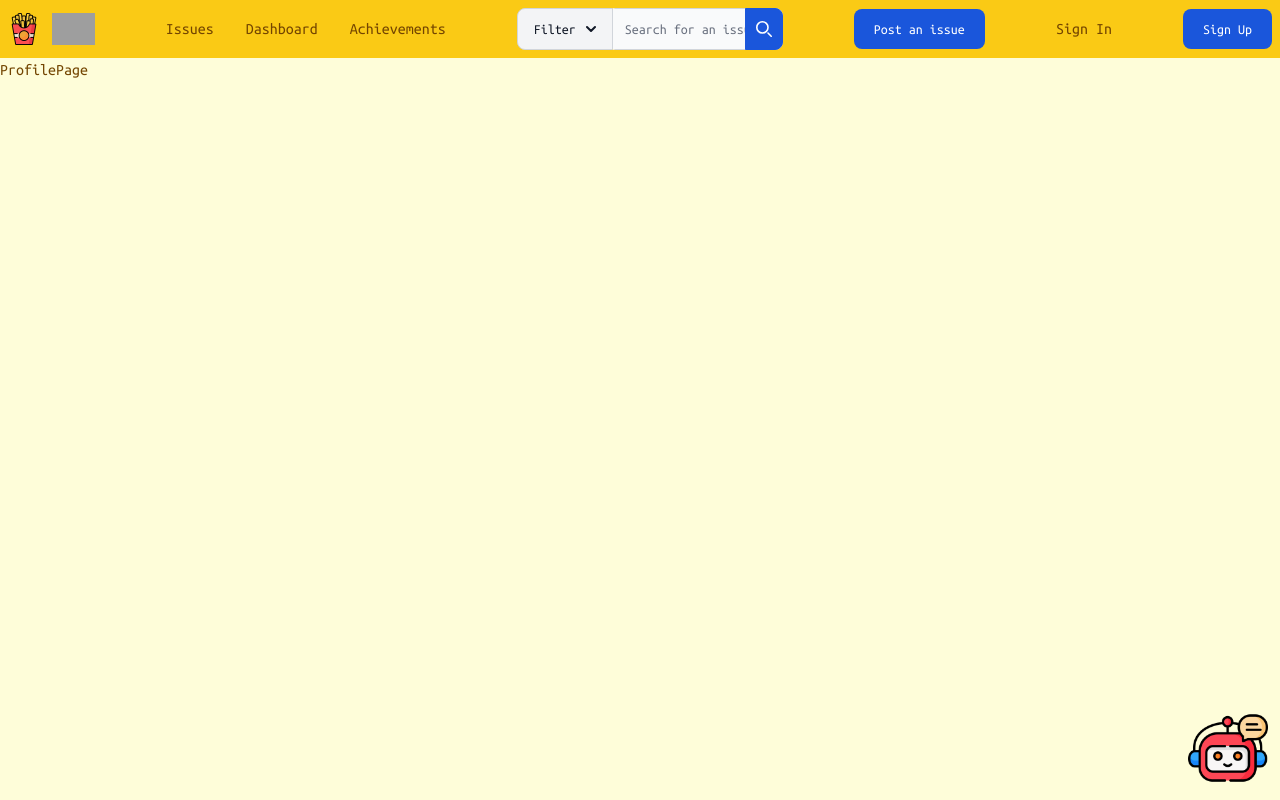
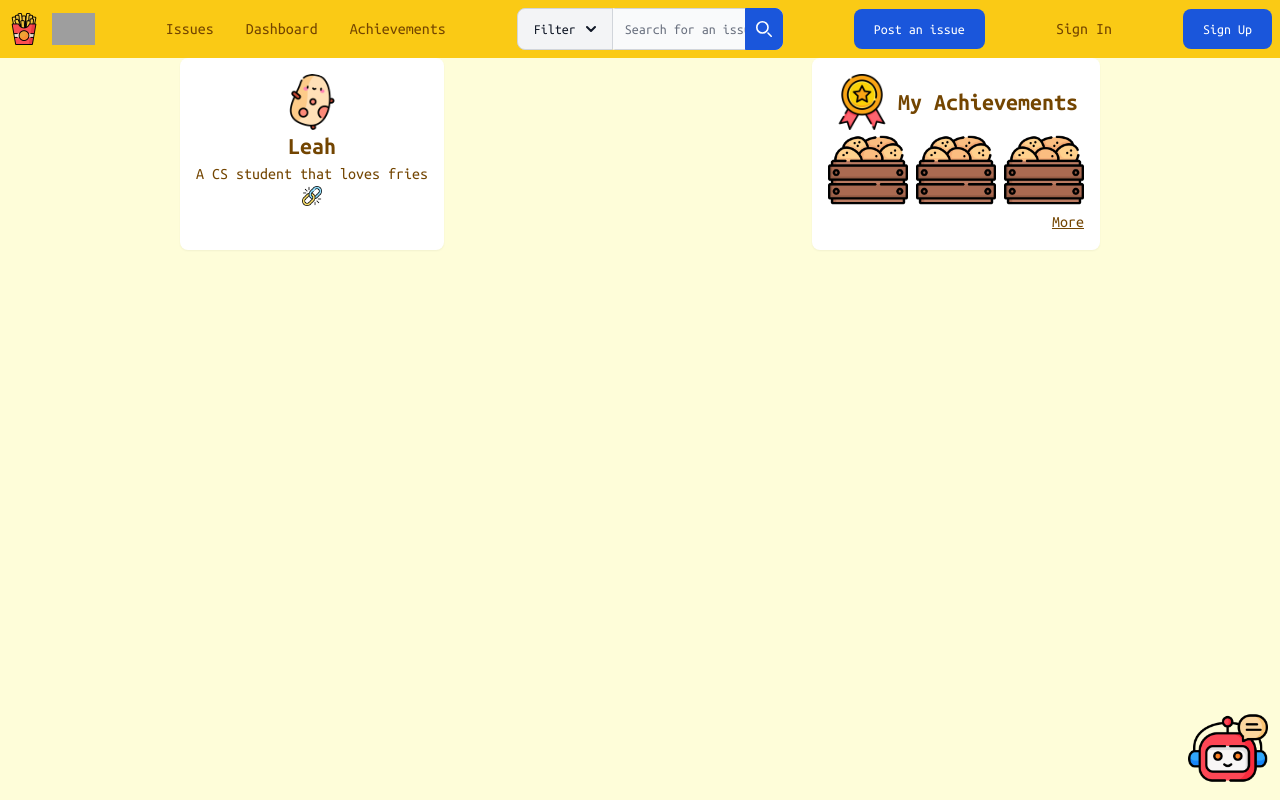
Before and after one commit to XinyuZ0416/GitFries-v2, a Next.js app: page /profile in a window 1280 px wide. Shown: the top 800 px of the page. Built offline with nearby package versions, Linux system fonts and the light colour scheme; grey boxes are pictures that could not be loaded.

Commit message:
added profile pic card and profile badge card

```diff
--- a/src/app/achievements/page.tsx
+++ b/src/app/achievements/page.tsx
@@ -6,21 +6,21 @@ export default function AchievementsPage() {
   return (
     <>
     <div className="grid grid-flow-col grid-rows-3 gap-4">
-      <Badge src='issue-hoarder.png' alt='issue hoarder' title='Issue Hoarder' description='If I hoarded it, I solved it' />
-      <Badge src='issue-hoarder.png' alt='issue hoarder' title='Issue Hoarder' description='If I hoarded it, I solved it' />
-      <Badge src='issue-hoarder.png' alt='issue hoarder' title='Issue Hoarder' description='If I hoarded it, I solved it' />
-      <Badge src='issue-hoarder.png' alt='issue hoarder' title='Issue Hoarder' description='If I hoarded it, I solved it' />
-      <Badge src='issue-hoarder.png' alt='issue hoarder' title='Issue Hoarder' description='If I hoarded it, I solved it' />
-      <Badge src='issue-hoarder.png' alt='issue hoarder' title='Issue Hoarder' description='If I hoarded it, I solved it' />
-      <Badge src='issue-hoarder.png' alt='issue hoarder' title='Issue Hoarder' description='If I hoarded it, I solved it' />
-      <Badge src='issue-hoarder.png' alt='issue hoarder' title='Issue Hoarder' description='If I hoarded it, I solved it' />
-      <Badge src='issue-hoarder.png' alt='issue hoarder' title='Issue Hoarder' description='If I hoarded it, I solved it' />
-      <Badge src='issue-hoarder.png' alt='issue hoarder' title='Issue Hoarder' description='If I hoarded it, I solved it' />
-      <Badge src='issue-hoarder.png' alt='issue hoarder' title='Issue Hoarder' description='If I hoarded it, I solved it' />
-      <Badge src='issue-hoarder.png' alt='issue hoarder' title='Issue Hoarder' description='If I hoarded it, I solved it' />
-      <Badge src='issue-hoarder.png' alt='issue hoarder' title='Issue Hoarder' description='If I hoarded it, I solved it' />
-      <Badge src='issue-hoarder.png' alt='issue hoarder' title='Issue Hoarder' description='If I hoarded it, I solved it' />
-      <Badge src='issue-hoarder.png' alt='issue hoarder' title='Issue Hoarder' description='If I hoarded it, I solved it' />
+      <Badge src='/issue-hoarder.png' alt='issue hoarder' title='Issue Hoarder' description='If I hoarded it, I solved it' />
+      <Badge src='/issue-hoarder.png' alt='issue hoarder' title='Issue Hoarder' description='If I hoarded it, I solved it' />
+      <Badge src='/issue-hoarder.png' alt='issue hoarder' title='Issue Hoarder' description='If I hoarded it, I solved it' />
+      <Badge src='/issue-hoarder.png' alt='issue hoarder' title='Issue Hoarder' description='If I hoarded it, I solved it' />
+      <Badge src='/issue-hoarder.png' alt='issue hoarder' title='Issue Hoarder' description='If I hoarded it, I solved it' />
+      <Badge src='/issue-hoarder.png' alt='issue hoarder' title='Issue Hoarder' description='If I hoarded it, I solved it' />
+      <Badge src='/issue-hoarder.png' alt='issue hoarder' title='Issue Hoarder' description='If I hoarded it, I solved it' />
+      <Badge src='/issue-hoarder.png' alt='issue hoarder' title='Issue Hoarder' description='If I hoarded it, I solved it' />
+      <Badge src='/issue-hoarder.png' alt='issue hoarder' title='Issue Hoarder' description='If I hoarded it, I solved it' />
+      <Badge src='/issue-hoarder.png' alt='issue hoarder' title='Issue Hoarder' description='If I hoarded it, I solved it' />
+      <Badge src='/issue-hoarder.png' alt='issue hoarder' title='Issue Hoarder' description='If I hoarded it, I solved it' />
+      <Badge src='/issue-hoarder.png' alt='issue hoarder' title='Issue Hoarder' description='If I hoarded it, I solved it' />
+      <Badge src='/issue-hoarder.png' alt='issue hoarder' title='Issue Hoarder' description='If I hoarded it, I solved it' />
+      <Badge src='/issue-hoarder.png' alt='issue hoarder' title='Issue Hoarder' description='If I hoarded it, I solved it' />
+      <Badge src='/issue-hoarder.png' alt='issue hoarder' title='Issue Hoarder' description='If I hoarded it, I solved it' />
     </div>
     <RequireSignInSignUp target='See Your Own Achievements' />
     </>
--- a/src/app/credits/page.tsx
+++ b/src/app/credits/page.tsx
@@ -10,6 +10,7 @@ export default function CreditsPage() {
       <a href="https://www.flaticon.com/free-icons/potato" title="potato icons">Potato icons created by Freepik - Flaticon</a>
       <a href="https://www.flaticon.com/free-icons/link" title="link icons">Link icons created by Freepik - Flaticon</a>
       <a href="https://www.flaticon.com/free-icons/potatoes" title="potatoes icons">Potatoes icons created by Freepik - Flaticon</a>
+      <a href="https://www.flaticon.com/free-icons/medal" title="medal icons">Medal icons created by Freepik - Flaticon</a>
     </div>
     </>
   )
--- a/src/app/profile/page.tsx
+++ b/src/app/profile/page.tsx
@@ -1,7 +1,14 @@
+import ProfileBadgeCard from '@/components/profile-badge-card'
+import ProfilePicCard from '@/components/profile-pic-card'
 import React from 'react'
 
 export default function ProfilePage() {
   return (
-    <div>ProfilePage</div>
+    <>
+    <div className='flex flex-row gap-2 justify-around'>
+      <ProfilePicCard />
+      <ProfileBadgeCard />
+    </div>
+    </>
   )
 }
--- /dev/null
+++ b/src/components/profile-badge-card.tsx
@@ -0,0 +1,21 @@
+import React from 'react'
+
+export default function ProfileBadgeCard() {
+  return (
+    <>
+    <div className='flex flex-col items-center rounded-lg shadow-sm p-4 bg-white'>
+      <div className='flex flex-row gap-2 items-center'>
+        <img className='size-14' src='/badge.png' alt='user profile picture' />
+        <h2 className='text-2xl font-bold'>My Achievements</h2>
+      </div>
+
+      <div className='flex flex-row gap-2'>
+        <img className='size-20' src='/issue-hoarder.png' alt='issue hoarder' />
+        <img className='size-20' src='/issue-hoarder.png' alt='issue hoarder' />
+        <img className='size-20' src='/issue-hoarder.png' alt='issue hoarder' />
+      </div>
+      <p className='font-normal underline ml-auto'>More</p>
+    </div>
+    </>
+  )
+}
--- /dev/null
+++ b/src/components/profile-pic-card.tsx
@@ -0,0 +1,14 @@
+import React from 'react'
+
+export default function ProfilePicCard() {
+  return (
+    <>
+    <div className='flex flex-col items-center rounded-lg shadow-sm p-4 bg-white'>
+      <img className='rounded-full size-14' src='/potato.png' alt='user profile picture' />
+      <h2 className='text-2xl font-bold'>Leah</h2>
+      <p className='font-normal'>A CS student that loves fries</p>
+      <img className='size-5' src='/link.png' alt='user link' />
+    </div>
+    </>
+  )
+}
```
Also changed, not shown: public/badge.png (added).
